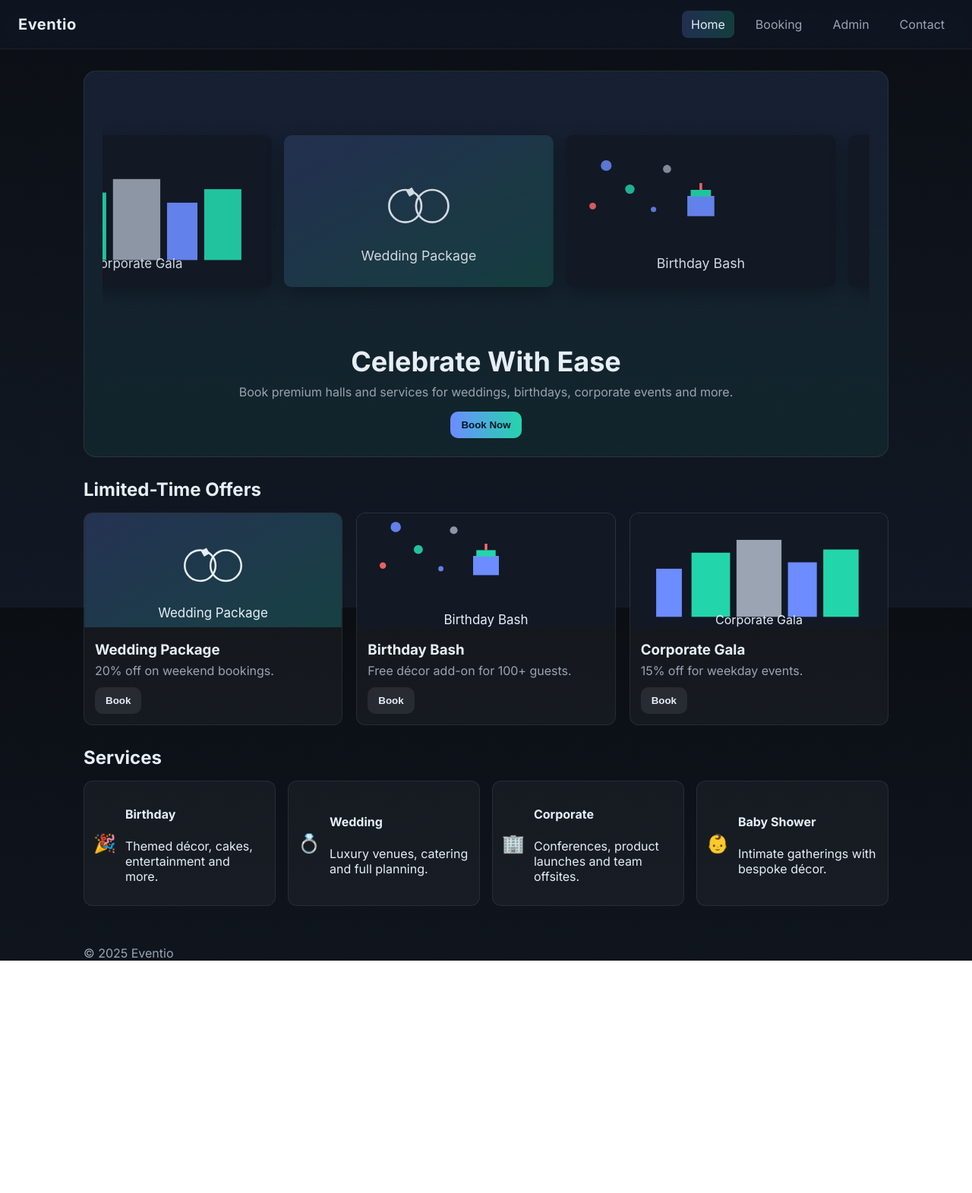
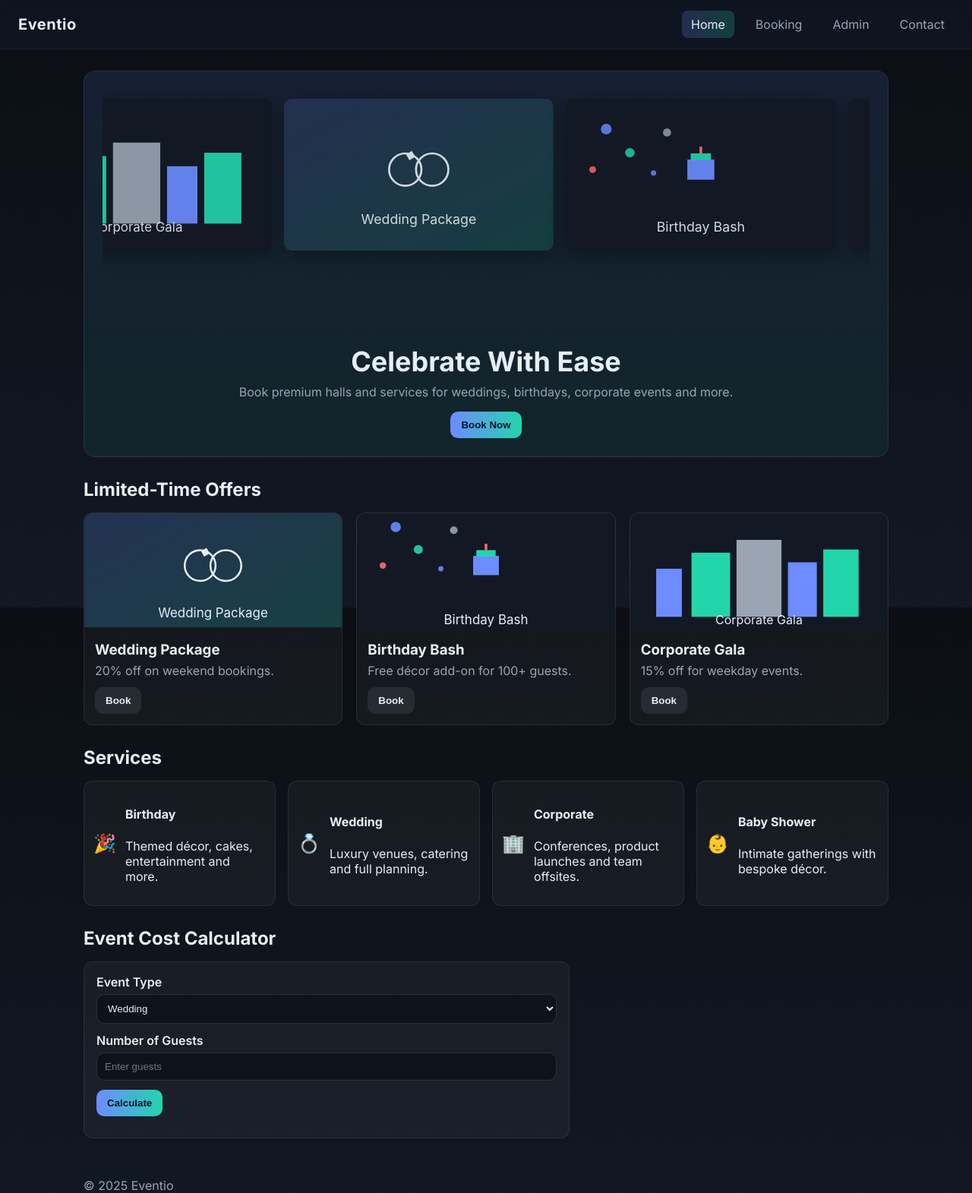
Before and after one commit to ponnadasridhar/event-booking, a plain HTML site: page index.html in a window 1280 px wide. Shown: the whole page at 76% size. Before the commit the page ends 1265 px from the top, so only its background shows below. Drawn offline with Linux system fonts and the light colour scheme.

Commit message:
Update index.html

```diff
--- a/index.html
+++ b/index.html
@@ -26,13 +26,15 @@
 <div class="hero-art">
 <div class="slider">
 <div class="slider-track">
-<img src="assets/wedding.svg" alt="Wedding">
-<img src="assets/birthday.svg" alt="Birthday">
-<img src="assets/corporate.svg" alt="Corporate Gala">
-<img src="assets/wedding.svg" alt="Wedding">
-<img src="assets/birthday.svg" alt="Birthday">
-<img src="assets/corporate.svg" alt="Corporate Gala">
+<a href="#booking" data-type="Wedding"><img src="assets/wedding.svg" alt="Wedding"></a>
+<a href="#booking" data-type="Birthday"><img src="assets/birthday.svg" alt="Birthday"></a>
+<a href="#booking" data-type="Corporate"><img src="assets/corporate.svg" alt="Corporate Gala"></a>
+<a href="#booking" data-type="Wedding"><img src="assets/wedding.svg" alt="Wedding"></a>
+<a href="#booking" data-type="Birthday"><img src="assets/birthday.svg" alt="Birthday"></a>
+<a href="#booking" data-type="Corporate"><img src="assets/corporate.svg" alt="Corporate Gala"></a>
 </div>
+<button class="slider-btn prev" aria-label="Previous">◀</button>
+<button class="slider-btn next" aria-label="Next">▶</button>
 </div>
 </div>
 <div class="hero-text">
@@ -101,6 +103,25 @@
 </div>
 </div>
 </div>
+
+<h2 class="section-title">Event Cost Calculator</h2>
+<form id="price-calculator" class="form narrow">
+<div class="form-row">
+<label>Event Type</label>
+<select id="calcType" required>
+<option value="Wedding">Wedding</option>
+<option value="Birthday">Birthday</option>
+<option value="Corporate">Corporate</option>
+<option value="Other">Other</option>
+</select>
+</div>
+<div class="form-row">
+<label>Number of Guests</label>
+<input type="number" id="calcGuests" min="0" placeholder="Enter guests">
+</div>
+<button class="btn primary" type="submit">Calculate</button>
+<div id="calc-result" class="message"></div>
+</form>
 </section>
 
 <section id="booking" class="section hidden">
@@ -196,6 +217,15 @@
 <div>© <span id="year"></span> Eventio</div>
 </footer>
 
+<div id="calc-modal" class="modal hidden">
+<div class="modal-backdrop"></div>
+<div class="modal-content">
+<h3>Estimated Cost</h3>
+<div id="calc-modal-body" class="message"></div>
+<button class="btn primary" id="calc-modal-close">OK</button>
+</div>
+</div>
+
 <div id="admin-auth" class="modal hidden">
 <div class="modal-backdrop"></div>
 <div class="modal-content">
```
